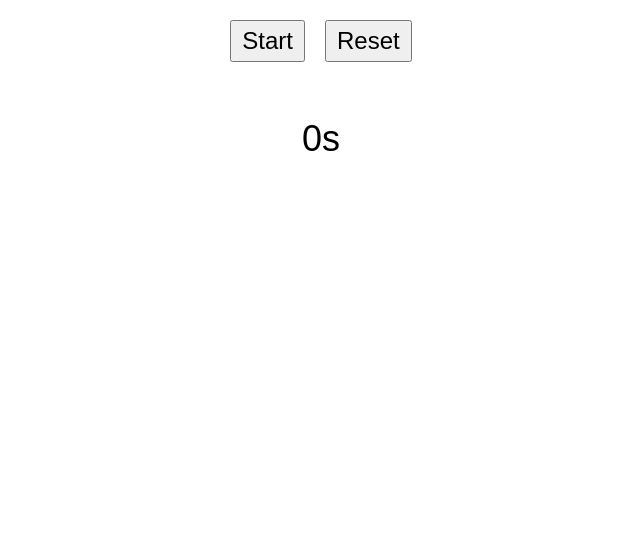
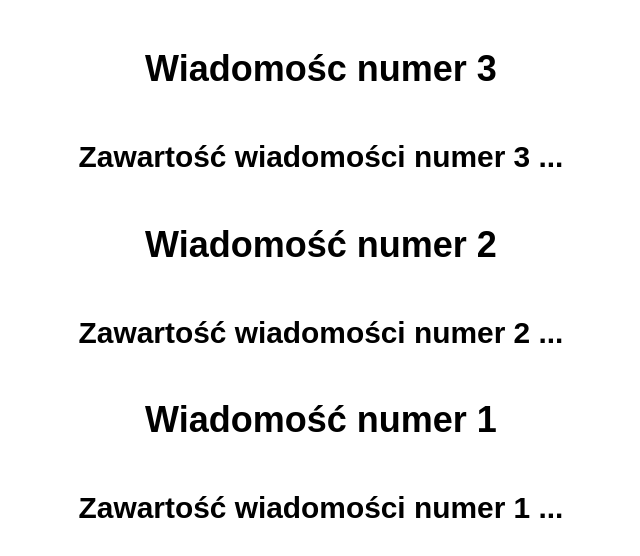
Before and after one commit to Dsrkblood/Calculator, a React (Create React App) app: page / in a window 1280 px wide. Shown: the top 556 px of the page, without its empty margins (319-959 px from the left). Built offline with nearby package versions, Linux system fonts and the light colour scheme.

Commit message:
Update App.js

```diff
--- a/src/components/App.js
+++ b/src/components/App.js
@@ -1,50 +1,60 @@
 import React, { Component } from "react";
 import "./App.css";
-import SwitchButton from "./SwitchButton";
+// Rosnąca baza danych
+const data = [
+	{
+		id: 1,
+		title: "Wiadomość numer 1",
+		body: "Zawartość wiadomości numer 1 ...",
+	},
+	{
+		id: 2,
+		title: "Wiadomość numer 2",
+		body: "Zawartość wiadomości numer 2 ...",
+	},
+];
+// Dodawanie danych do tablicy co 4s
+setInterval(() => {
+	const index = data.length + 1;
+	data.push({
+		id: index,
+		title: `Wiadomośc numer ${index}`,
+		body: `Zawartość wiadomości numer ${index} ...`,
+	});
+}, 4000);
 
 class App extends Component {
 	state = {
-		time: 0,
-		active: false,
+		comments: [...data],
 	};
 
-	handleClick = () => {
-		if (this.state.active) {
-			clearInterval(this.idInterval);
+	getData = () => {
+		if (this.state.comments.length !== data.length) {
+			this.setState({
+				comments: [...data],
+			});
 		} else {
-			this.idInterval = setInterval(() => this.addSecond(), 1000);
+			console.log("dane tekie same");
 		}
-
-		this.setState({
-			active: !this.state.active,
-		});
 	};
 
-	addSecond = () => {
-		this.setState(prevState => ({
-			time: prevState.time + 1,
-		}));
-	};
+	componentDidMount() {
+		this.idI = setInterval(this.getData, 1000);
+	}
 
-	handleReset = () => {
-		clearInterval(this.idInterval);
-		this.setState({
-			active: false,
-			time: 0,
-		});
-	};
+	componentWillUnmount() {
+		clearInterval(this.idI);
+	}
 
 	render() {
-		return (
-			<div>
-				<SwitchButton
-					click={this.handleClick}
-					reset={this.handleReset}
-					active={this.state.active}
-				/>
-				<p>{this.state.time}s</p>
+		const comments = this.state.comments.map(comment => (
+			<div key={comment.id}>
+				<h4>{comment.title}</h4>
+				<h5>{comment.body}</h5>
 			</div>
-		);
+		));
+
+		return <div className='App'>{comments.reverse()}</div>;
 	}
 }
 
--- a/src/components/SwitchButton.js
+++ /dev/null
@@ -1,10 +0,0 @@
-import React from "react";
-
-const SwitchButton = props => (
-	<>
-		<button onClick={props.click}>{props.active ? "Stop" : "Start"}</button>
-		<button onClick={props.reset}>Reset</button>
-	</>
-);
-
-export default SwitchButton;
```
